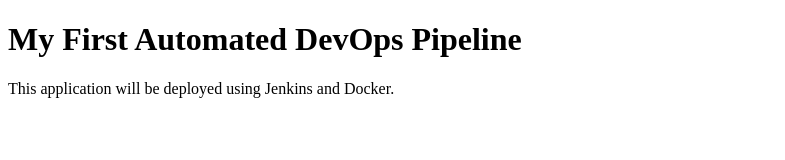
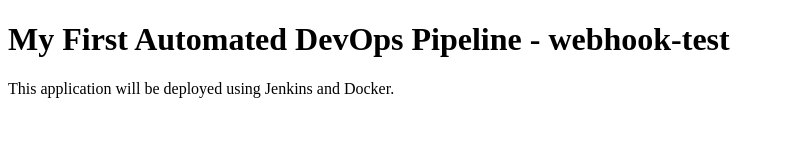
Before and after one commit to Arya01010101/devops-project, a plain HTML site: page index.html in a window 1280 px wide. Shown: the whole page, without its empty margins (0-785 px from the left). Drawn offline with Linux system fonts and the light colour scheme.

Commit message:
checking automated jenkins-webhook

```diff
--- a/index.html
+++ b/index.html
@@ -6,7 +6,7 @@
     <title>My DevOps Project</title>
 </head>
 <body>
-    <h1>My First Automated DevOps Pipeline</h1>
+    <h1>My First Automated DevOps Pipeline - webhook-test</h1>
     <p>This application will be deployed using Jenkins and Docker.</p>
 </body>
 </html>
```
